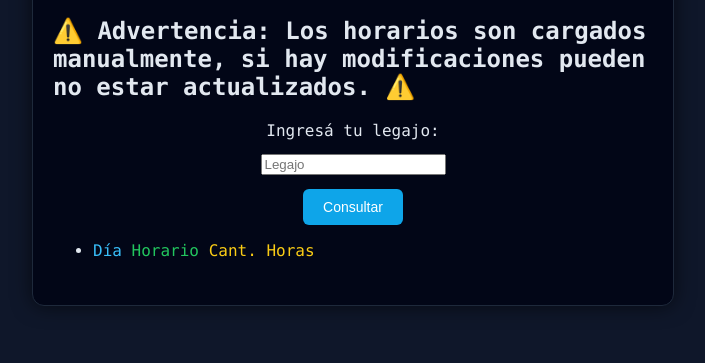
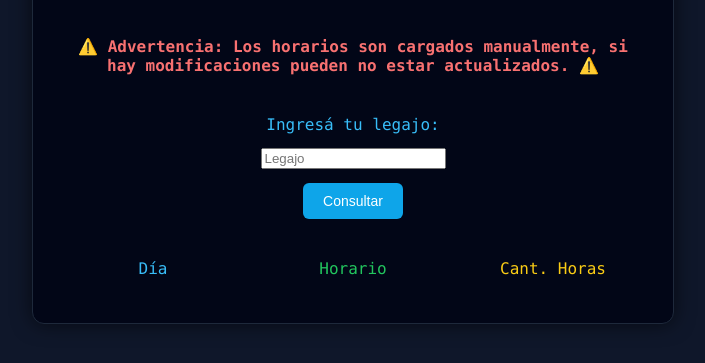
Before and after one commit to patriciosaleski/Asignaciones, a plain HTML site: page index.html in a window 1280 px wide. Shown: the part 103-466 px from the top of the page, without its empty margins (287-992 px from the left). Drawn offline with Linux system fonts and the light colour scheme.

Commit message:
Refactor styles.css with new styles and structure

```diff
--- a/styles.css
+++ b/styles.css
@@ -23,7 +23,18 @@ body {
 h1 {
   text-align: center;
   color: #38bdf8;
-  margin-bottom: 20px;
+  margin-bottom: 40px;
+}
+
+h2 {
+  text-align: center;
+  color: #f87171;
+  font-size: 16px;
+  padding: 0 20px;
+}
+
+label {
+  color: #38bdf8;
 }
 
 /* 🧾 Formulario */
@@ -32,6 +43,7 @@ form {
   flex-direction: column;
   align-items: center;
   gap: 14px;
+  margin: 40px 0;
 }
 
 /* 🔢 Input */
@@ -63,11 +75,14 @@ button:hover {
   transform: scale(1.05);
 }
 
+ul {
+  padding: 0;
+}
+
 /* 📋 Lista */
 #asignaciones {
   margin-top: 25px;
   list-style: none;
-  padding: 0;
 }
 
 /* 🧱 Cada fila */
@@ -82,6 +97,17 @@ button:hover {
   border-left: 4px solid #0ea5e9;
   border-radius: 6px;
   font-size: 14px;
+}
+
+.fila-asignacion:last-child {
+  margin-top: 40px;
+}
+
+.fila-titulos {
+  list-style-type: none;
+  display: flex;
+  justify-content: space-between;
+  text-align: center;
 }
 
 /* 📊 Columnas */
```
